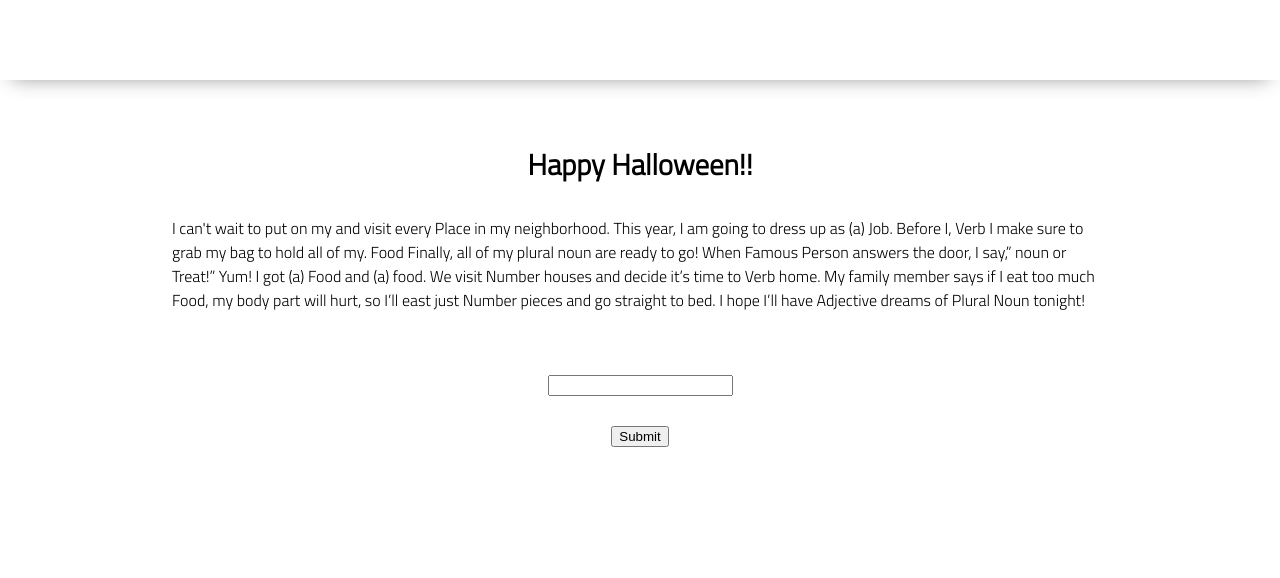
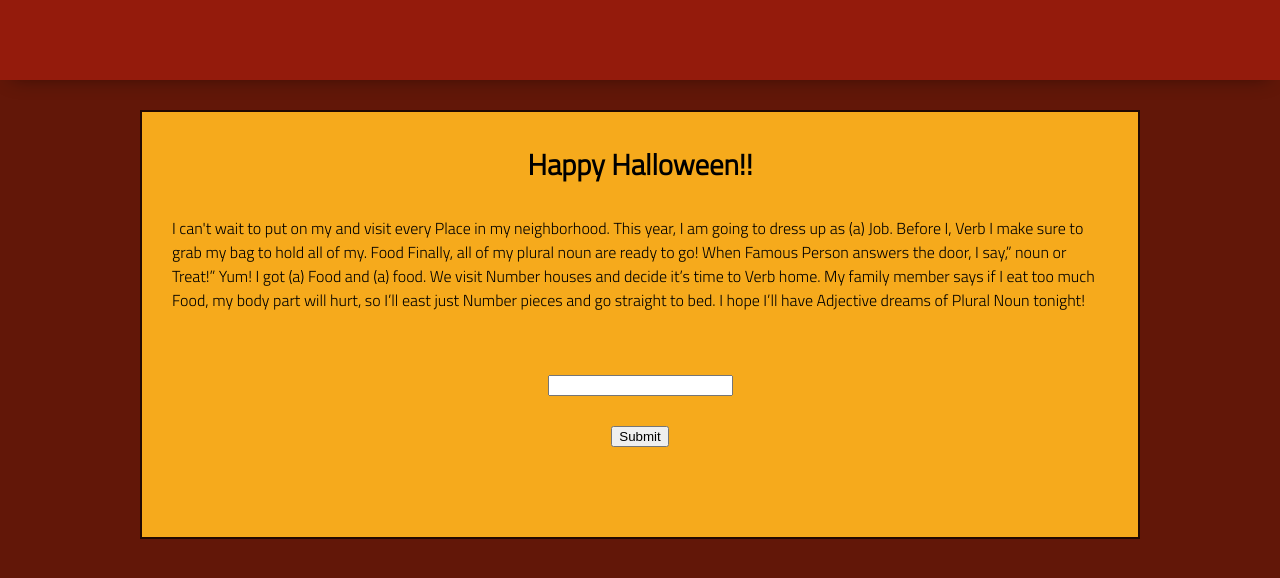
Before and after one commit to JasanCarsley/Lab-madlib-challenge, a plain HTML site: page index.html in a window 1280 px wide. Drawn offline with Linux system fonts and the light colour scheme.

Commit message:
added color

```diff
--- a/styles/style.css
+++ b/styles/style.css
@@ -1,10 +1,10 @@
 
 body {
-    --color1: #ffffff;
-    --color2: #ffffff;
-    --color3: #ffffff;
-    --color4: #ffffff;
-    --color5: #ffffff;
+    --color1: #220901ff;
+    --color2:#621708ff;
+    --color3: #941b0cff;
+    --color4:#bc3908ff;
+    --color5: #f6aa1cff;
 
     /* https://coolors.co/generate and click export -> scss to get the colors to copy and paste below*/
     /* --color1: hsla(349, 69%, 76%, 1);
```
